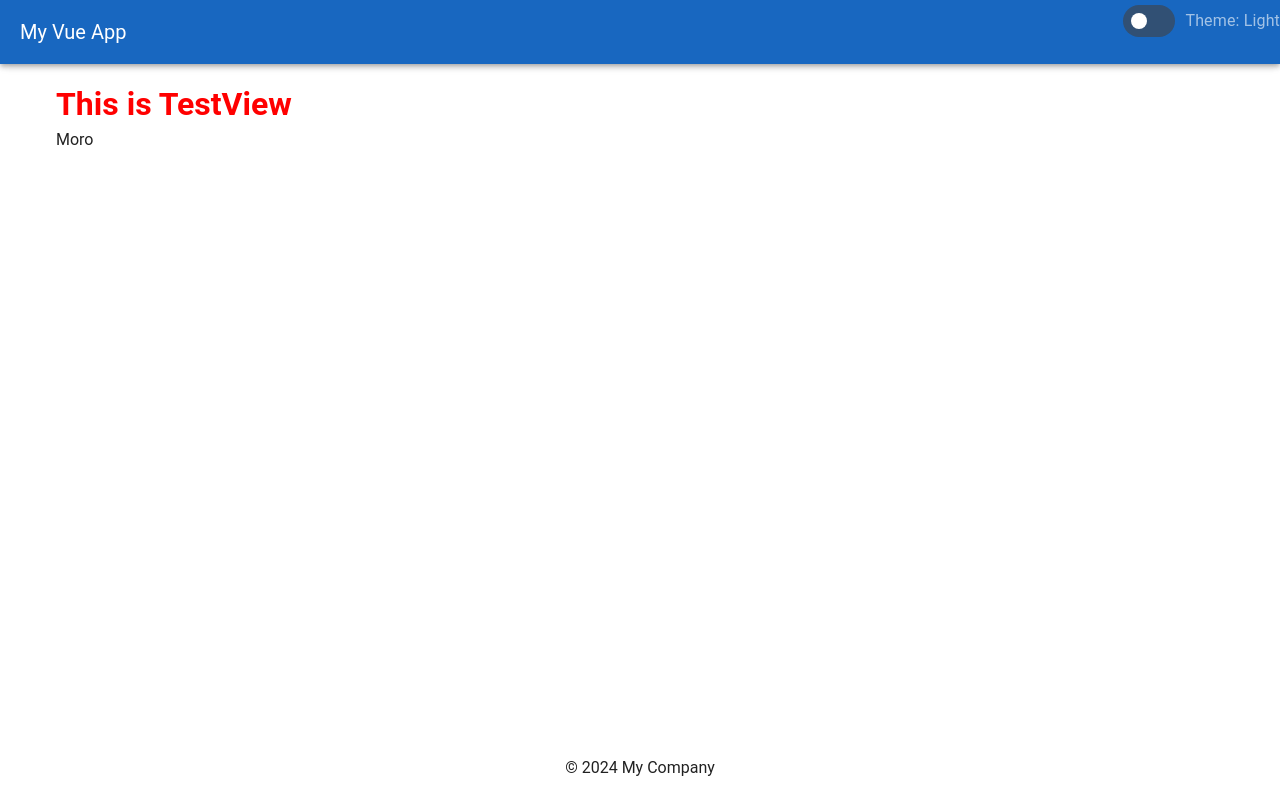
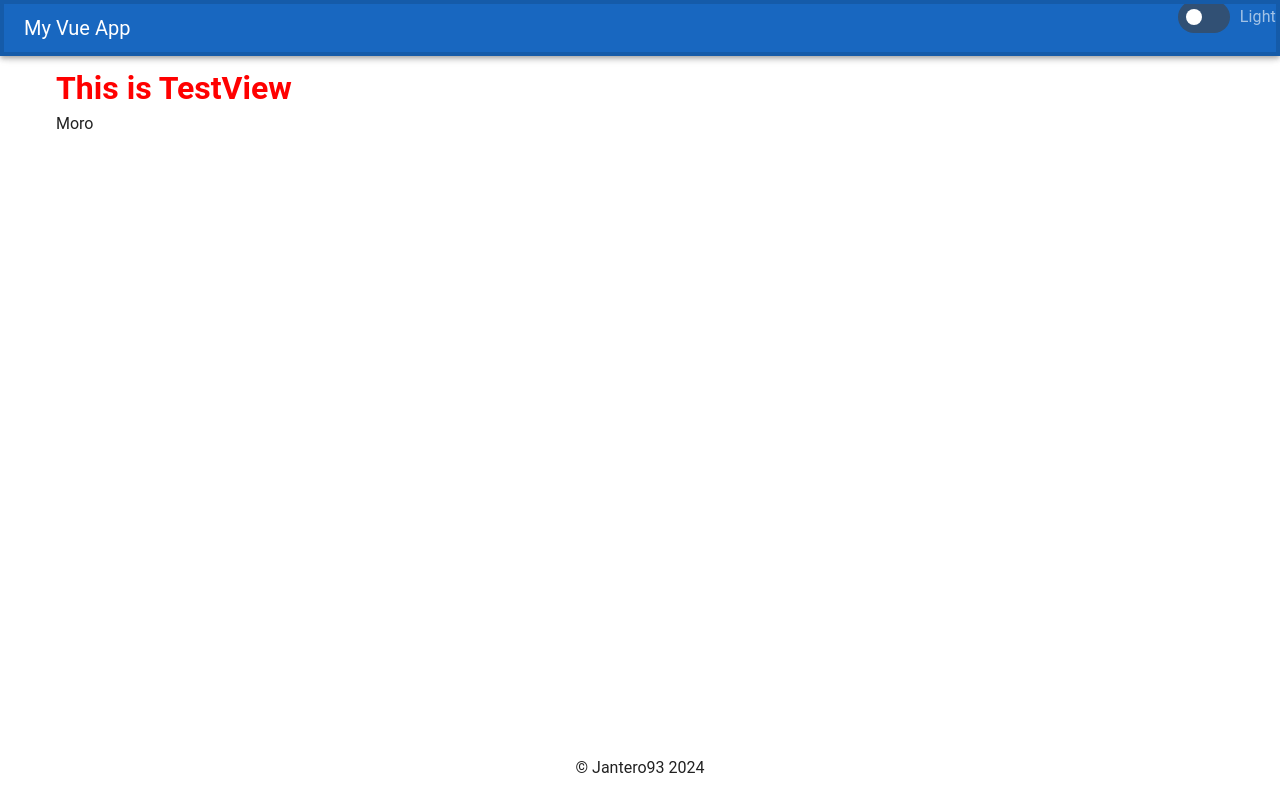
Before and after one commit to Jantero93/linked-map-app-copy, a Vue app in the folder web-client/: page / in a window 1280 px wide. Built offline with nearby package versions, Linux system fonts and the light colour scheme.

Commit message:
fine tune initilization of client

```diff
--- a/web-client/src/App.vue
+++ b/web-client/src/App.vue
@@ -1,16 +1,17 @@
 <template>
-  <v-app class="app" theme="uiStore.theme">
-    <!-- Top Navigation Bar -->
-    <v-app-bar color="primary" dark>
+  <v-app id="app" full-height class="app">
+    <!-- Navigation bar -->
+    <v-app-bar border="lg" density="compact" color="primary">
       <v-toolbar-title>My Vue App</v-toolbar-title>
       <v-switch
-        :label="`Theme: ${isDarkSelected ? 'Dark' : 'Light'}`"
-        v-model="isDarkSelected"
+        class="theme-type-text"
+        :label="currentTheme"
         inset
+        @click="toggleTheme"
       ></v-switch>
     </v-app-bar>
 
-    <!-- Main Content -->
+    <!-- Main content -->
     <v-main>
       <v-container>
         <router-view></router-view>
@@ -19,7 +20,7 @@
 
     <!-- Footer -->
     <v-footer app padless>
-      <v-col class="text-center"> © {{ currentYear }} My Company </v-col>
+      <v-col class="text-center">{{ footerText }}</v-col>
     </v-footer>
   </v-app>
 </template>
@@ -29,31 +30,37 @@ import { ref, watch } from 'vue';
 import { useTheme } from 'vuetify';
 import {
   getFromLocalStorage,
-  setToLocalStorage
+  setToLocalStorage,
+  LocalStorageKeys
 } from './utilities/localStorageHelpers';
-import { LocalStorageKeys } from './utilities/constants';
+import { ThemeType } from './theme';
 
 const theme = useTheme();
-const localStorageTheme =
-  getFromLocalStorage<'dark' | 'light'>(LocalStorageKeys.Theme) ?? 'light';
-const isDarkSelected = ref(localStorageTheme === 'dark');
+const currentTheme = ref(getFromLocalStorage<ThemeType>('theme') ?? 'light');
 
-// Directly bind theme change to `isDarkSelected`
 watch(
-  isDarkSelected,
-  (newValue) => {
-    const newTheme = newValue ? 'dark' : 'light';
+  currentTheme,
+  (newTheme: ThemeType) => {
+    currentTheme.value = newTheme;
     theme.global.name.value = newTheme;
     setToLocalStorage(LocalStorageKeys.Theme, newTheme);
   },
   { immediate: true }
 );
 
-const currentYear = ref(new Date().getFullYear());
+const toggleTheme = () => {
+  currentTheme.value = currentTheme.value === 'dark' ? 'light' : 'dark';
+};
+
+const footerText = ref(`© Jantero93 ${new Date().getFullYear()}`);
 </script>
 
-<style>
+<style scoped>
+:deep(.v-label) {
+  text-transform: capitalize;
+}
+
 #app {
-  padding: 100;
+  padding: 20;
 }
 </style>
--- a/web-client/src/main.ts
+++ b/web-client/src/main.ts
@@ -21,10 +21,7 @@ const vuetify = createVuetify({
     sets: { mdi }
   },
   components,
-  directives,
-  theme: {
-    defaultTheme: 'light'
-  }
+  directives
 });
 
 // Register services
--- a/web-client/src/routes/index.ts
+++ b/web-client/src/routes/index.ts
@@ -1,8 +1,13 @@
 import { createMemoryHistory, createRouter } from 'vue-router';
 
+// Views
 import TestView from '../views/TestView.vue';
 import AboutView from '../views/AboutView.vue';
-import { Route } from '../utilities/constants';
+
+export const Route = {
+  Root: '/',
+  About: '/about'
+} as const;
 
 const routes = [
   { path: Route.Root, component: TestView },
--- /dev/null
+++ b/web-client/src/theme/index.ts
@@ -0,0 +1 @@
+export type ThemeType = 'dark' | 'light';
--- a/web-client/src/utilities/constants.ts
+++ /dev/null
@@ -1,12 +0,0 @@
-export const Route = {
-  Root: '/',
-  About: '/about'
-} as const;
-
-export const LocalStorageKeys = {
-  Token: {
-    AccessToken: 'access_token',
-    ExpiresIn: 'expires_in'
-  },
-  Theme: 'theme'
-} as const;
--- a/web-client/src/utilities/localStorageHelpers.ts
+++ b/web-client/src/utilities/localStorageHelpers.ts
@@ -1,6 +1,6 @@
 export const getFromLocalStorage = <T>(key: string): T | null => {
   const item = localStorage.getItem(key);
-  if (!item) return null;
+  if (item === null) return null;
 
   try {
     return JSON.parse(item) as T;
@@ -9,21 +9,25 @@ export const getFromLocalStorage = <T>(key: string): T | null => {
   }
 };
 
-export const setToLocalStorage = (key: string, value: unknown) => {
+export const setToLocalStorage = (key: string, value: unknown): void => {
   const stringified = JSON.stringify(value);
   try {
     if (stringified === undefined) {
-      throw new Error(`Failed to stringy value to local storage: ${value}`);
+      throw new Error(`Failed to stringify value to local storage: ${value}`);
     }
 
     localStorage.setItem(key, stringified);
   } catch (error) {
-    const originalErrorMsg =
+    const errorMsg =
       error instanceof Error ? error.message : 'No specific error message';
-    throw new Error(
-      `Failed to set value to local storage, error: ${originalErrorMsg}`
-    );
+    throw new Error(`Failed to set value to local storage, error: ${errorMsg}`);
   }
 };
 
-export type LocalStorageTheme = 'dark' | 'light';
+export const LocalStorageKeys = {
+  Token: {
+    AccessToken: 'access_token',
+    ExpiresIn: 'expires_in'
+  },
+  Theme: 'theme'
+} as const;
```
Also changed, not shown: web-client/package.json (+9 -3 lines), web-client/tsconfig.json (+3 -14 lines), web-client/.eslintrc.cjs, web-client/src/theme/vuetifyPlugin.ts (deleted), 2 other files (tests, documents, lock files or other folders).
